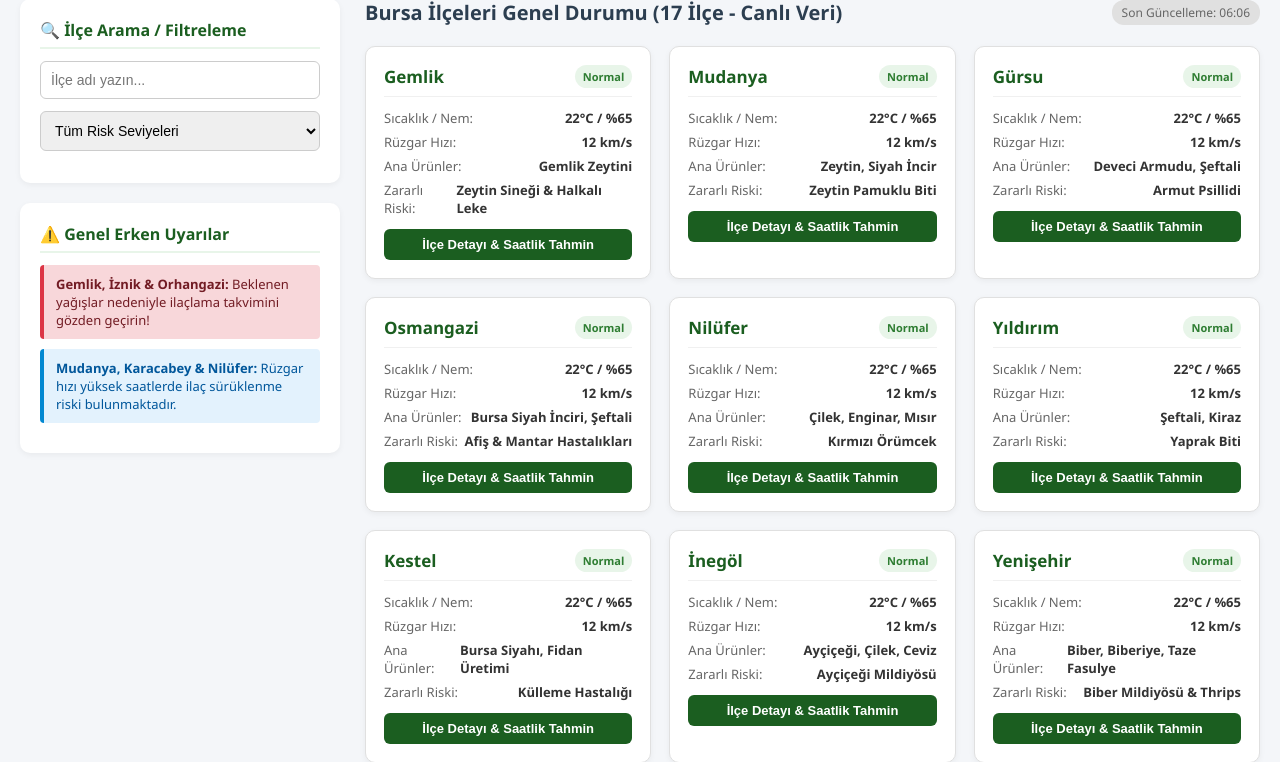
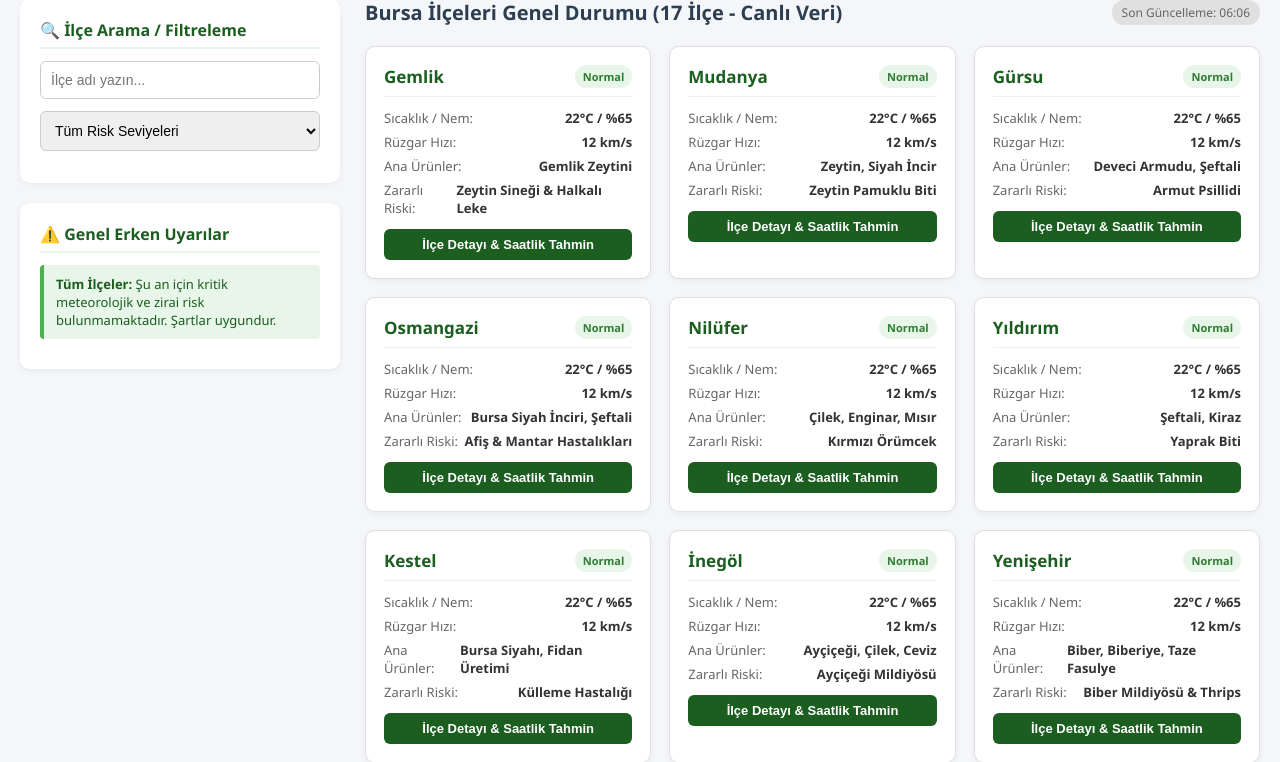
Before and after one commit to melihozdemir94/bursatarimapp, a Flask app: page / in a window 1280 px wide. Shown: the part 109-871 px from the top of the page. Run offline with Flask 3, Linux system fonts and the light colour scheme.

Commit message:
index.html

```diff
--- a/templates/index.html
+++ b/templates/index.html
@@ -26,6 +26,7 @@
         .alert-item { background-color: #fff3cd; border-left: 4px solid #ffc107; padding: 10px 12px; border-radius: 4px; margin-bottom: 10px; font-size: 13px; }
         .alert-item.danger { background-color: #f8d7da; border-left-color: #dc3545; color: #721c24; }
         .alert-item.wind { background-color: #e3f2fd; border-left-color: #0288d1; color: #01579b; }
+        .alert-item.safe { background-color: #e8f5e9; border-left-color: #4caf50; color: #1b5e20; }
 
         .content { flex: 1; }
         .content-header { display: flex; justify-content: space-between; align-items: center; margin-bottom: 20px; }
@@ -128,11 +129,8 @@
 
             <div class="side-card">
                 <h3>⚠️ Genel Erken Uyarılar</h3>
-                <div class="alert-item danger">
-                    <strong>Gemlik, İznik & Orhangazi:</strong> Beklenen yağışlar nedeniyle ilaçlama takvimini gözden geçirin!
-                </div>
-                <div class="alert-item wind">
-                    <strong>Mudanya, Karacabey & Nilüfer:</strong> Rüzgar hızı yüksek saatlerde ilaç sürüklenme riski bulunmaktadır.
+                <div id="generalAlertsContainer">
+                    <p style="font-size: 13px; color: #666;">Meteorolojik veriler analiz ediliyor...</p>
                 </div>
             </div>
         </div>
@@ -247,6 +245,45 @@
             return { risk: "normal", riskLabel: "Normal" };
         }
 
+        // CANLI VERİDEN CANLI GENEL ERKEN UYARILARI ÜRETEN MOTOR
+        function updateGeneralAlerts(districts) {
+            const alertsContainer = document.getElementById('generalAlertsContainer');
+            alertsContainer.innerHTML = "";
+
+            // Yağış veya yüksek risk barındıran ilçeler
+            const rainDistricts = districts.filter(d => d.rainMm > 0 || d.risk === 'danger').map(d => d.name);
+            // İlaçlama sürüklenmesine yol açabilecek rüzgarlı ilçeler (>= 18 km/s)
+            const windDistricts = districts.filter(d => d.wind >= 18).map(d => d.name);
+
+            let hasAlert = false;
+
+            if (rainDistricts.length > 0) {
+                hasAlert = true;
+                alertsContainer.innerHTML += `
+                    <div class="alert-item danger">
+                        <strong>${rainDistricts.join(', ')}:</strong> Beklenen yağış/hastalık riski nedeniyle ilaçlama ve sulama takvimini gözden geçirin!
+                    </div>
+                `;
+            }
+
+            if (windDistricts.length > 0) {
+                hasAlert = true;
+                alertsContainer.innerHTML += `
+                    <div class="alert-item wind">
+                        <strong>${windDistricts.join(', ')}:</strong> Rüzgar hızı yüksek. Zirai ilaçlamada sürüklenme ve etki kaybı riski bulunmaktadır.
+                    </div>
+                `;
+            }
+
+            if (!hasAlert) {
+                alertsContainer.innerHTML = `
+                    <div class="alert-item safe">
+                        <strong>Tüm İlçeler:</strong> Şu an için kritik meteorolojik ve zirai risk bulunmamaktadır. Şartlar uygundur.
+                    </div>
+                `;
+            }
+        }
+
         // CANLI VERİ ÇEKME & ÖNBELLEK ENGELLEME
         async function fetchLiveWeatherData(district) {
             try {
@@ -287,7 +324,7 @@
             }
         }
 
-        // İLÇE KARTLARINI EKRANA BASTIRMA
+        // İLÇE KARTLARINI EKRANA BASTIRMA VE GENEL UYARILARI GÜNCELLEME
         async function renderDistrictCards() {
             const grid = document.getElementById('districtGrid');
             grid.innerHTML = "<p style='grid-column: 1/-1; text-align: center; padding: 20px;'>Canlı meteoroloji verileri ilçelere göre yükleniyor...</p>";
@@ -314,6 +351,9 @@
                     </div>
                 `;
             });
+
+            // Gelen canlı veriler ışığında Sol Yan Paneldeki Genel Uyarıları Güncelle
+            updateGeneralAlerts(updatedDistricts);
 
             // Son güncelleme zaman damgasını bas
             const now = new Date();
```
